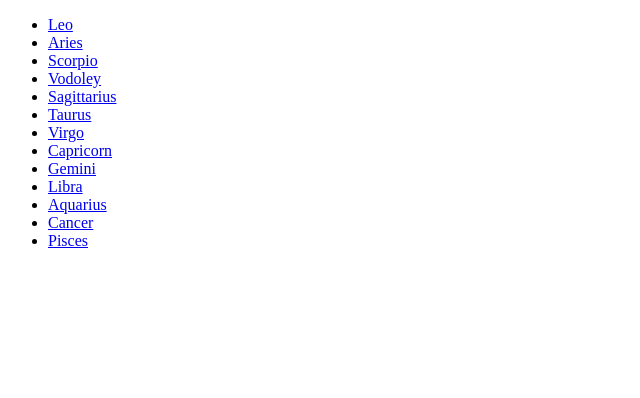
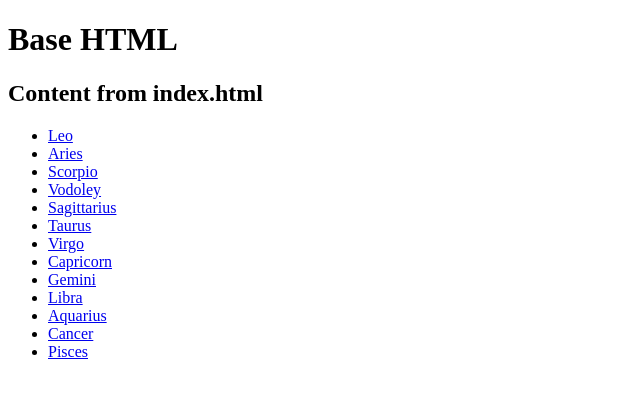
Before and after one commit to RustamKeneev/block_django_example, a Django app: page /zodiacs in a window 1280 px wide. Shown: the top 398 px of the page, without its empty margins (0-640 px from the left). Run offline with Django 4.2, Linux system fonts and the light colour scheme.

Commit message:
Django template inheritance. block and extends tags. Django Template Language

```diff
--- a/horoscope/templates/horoscope/index.html
+++ b/horoscope/templates/horoscope/index.html
@@ -1,14 +1,14 @@
-<!DOCTYPE html>
-<html lang="en">
-<head>
-    <meta charset="UTF-8">
-    <title>Меню</title>
-</head>
-<body>
-    <ul>
+{% extends 'base.html' %}
+
+{% block title %}
+    Меню
+{% endblock %}
+
+{% block content %}
+    <h2>Content from index.html</h2>
+     <ul>
     {% for item in zodiacs %}
         <li><a href="{% url 'horoscope-name' sign_zodiac=item %}">{{ item|title }}</a></li>
     {% endfor %}
     </ul>
-</body>
-</html>
+{% endblock %}
--- /dev/null
+++ b/templates/base.html
@@ -0,0 +1,11 @@
+<!DOCTYPE html>
+<html lang="en">
+<head>
+    <meta charset="UTF-8">
+    <title>{% block title %}{% endblock %}</title>
+</head>
+<body>
+    <h1>Base HTML</h1>
+    {% block content %}{% endblock %}
+</body>
+</html>
```
